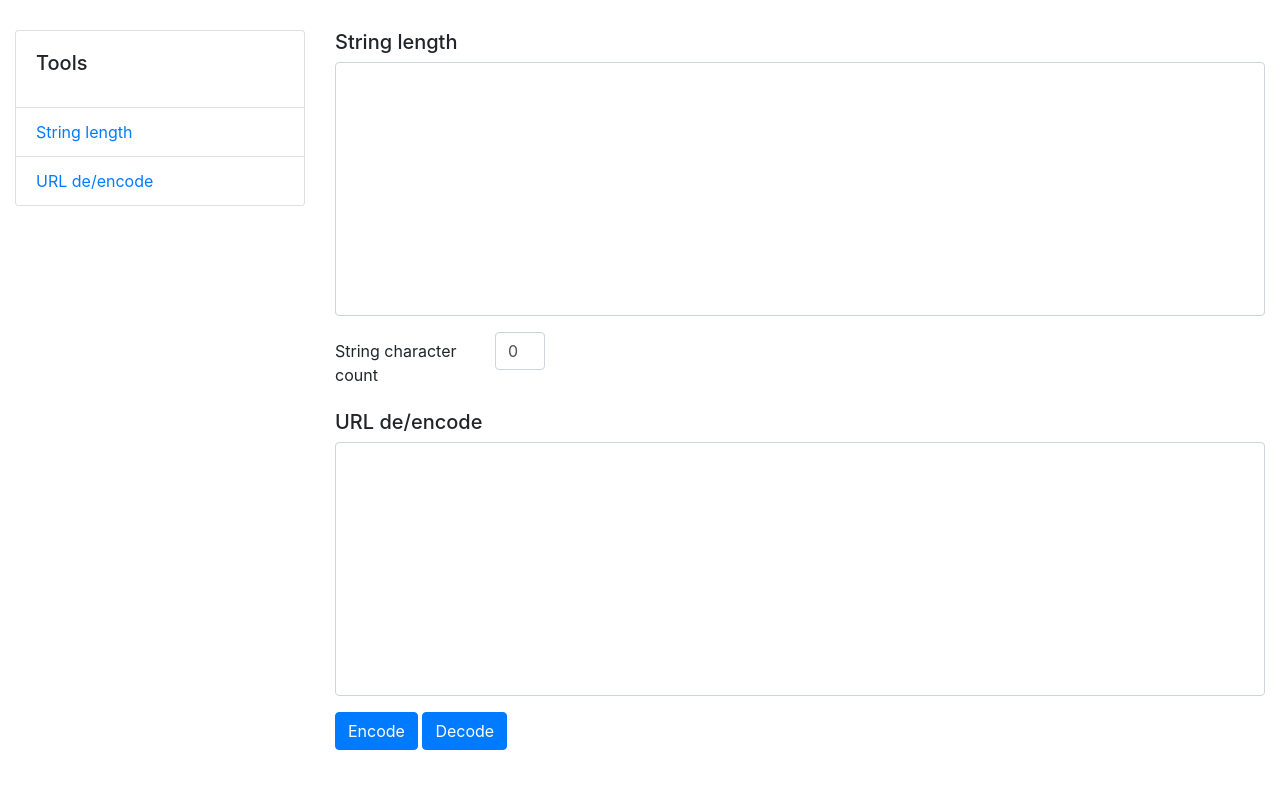
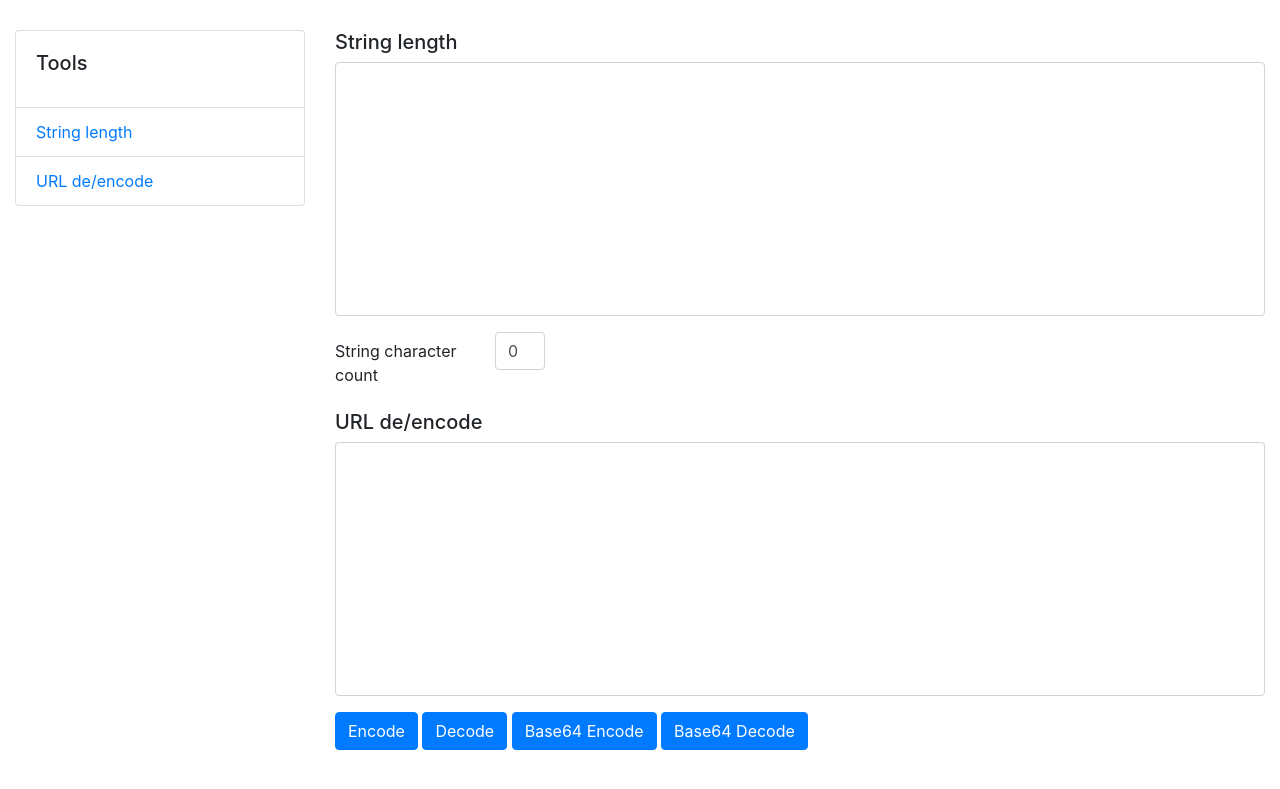
Before and after one commit to scriptprojects/scriptprojects.github.io, a Jekyll site: the page tools/index.html, which Jekyll copies as it is, in a window 1280 px wide. Shown: the top 789 px of the page. Built offline with Jekyll 4.4.1, drawn with Linux system fonts in a browser that asks for light colours; part of the change alters nothing that is shown.

Commit message:
Added base 64 encoding

```diff
--- a/tools/index.html
+++ b/tools/index.html
@@ -22,6 +22,12 @@
       }
       function decode() {
         $('#component_to_code').val(decodeURIComponent($('#component_to_code').val().replace(/\+/g, ' ')))
+      }
+      function base64encode() {
+        $('#component_to_code').val(atob($('#component_to_code').val()))
+      }
+      function base64decode() {
+        $('#component_to_code').val(btoa($('#component_to_code').val()))
       }
       $(document).ready(function(){
         $('#string_to_count').on('input', function(){
@@ -71,6 +77,8 @@
           <div class="form-group">
             <button class="btn btn-primary" onclick="encode()">Encode</button>
             <button class="btn btn-primary" onclick="decode()">Decode</button>
+            <button class="btn btn-primary" onclick="base64encode()">Base64 Encode</button>
+            <button class="btn btn-primary" onclick="base64decode()">Base64 Decode</button>
           </div>
         </div>
       </div>
```
